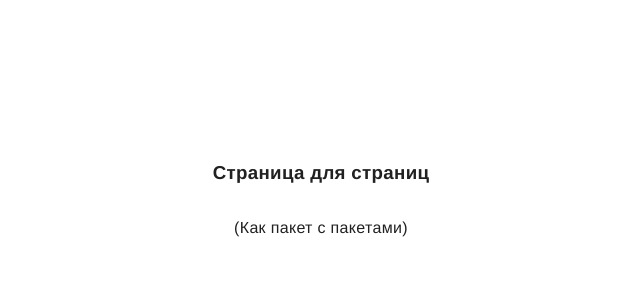
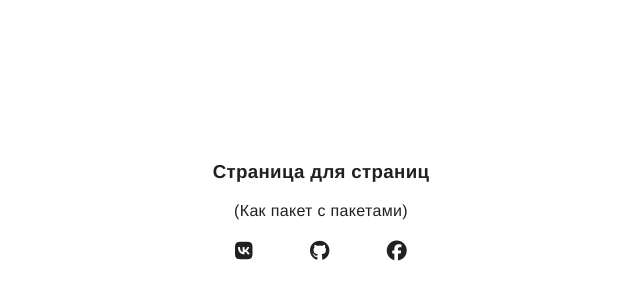
Before and after one commit to dichuvichkin/dichuvichkin.github.io, a plain HTML site: page index.html in a window 1280 px wide. Shown: the part 202-502 px from the top of the page, without its empty margins (319-959 px from the left). Drawn offline with Linux system fonts and the light colour scheme.

Commit message:
New links

```diff
--- a/css/style.css
+++ b/css/style.css
@@ -20,3 +20,19 @@ body {
     text-align: center;
 
 }
+
+.text {
+    padding: 0.4em;
+}
+
+.links {
+    display: flex;
+    flex-flow: row wrap;
+    justify-content: space-around;
+    align-items: center;
+}
+
+.links a {
+    text-decoration: none;
+    color: inherit;
+}
--- a/index.html
+++ b/index.html
@@ -4,14 +4,22 @@
     <meta charset="UTF-8">
     <title>Страница для страниц</title>
     <link rel="stylesheet" href="css/style.css">
-     <meta name="viewport" content="initial-scale=1.0, maximum-scale=1.0">
+      <meta name="viewport" content="initial-scale=1.0, maximum-scale=1.0">
      <link rel="shortcut icon" type="image/x-icon" href="favicon.ico" />
+     <script src="https://use.fontawesome.com/0ebc4fe0f1.js"></script>
 </head>
 <body>
  <div class="main">
      <div class="content">
-        <h3>Страница для страниц</h3>
-        <p>(Как пакет с пакетами)</p>
+         <div class="text">
+            <h3>Страница для страниц</h3>
+            <p>(Как пакет с пакетами)</p>
+        </div>
+        <div class="links">
+            <a href="https://vk.com/dichuvichkin" target="_blank"><i class="fa fa-vk fa-lg fa-2x" aria-hidden="true"></i></a>
+            <a href="https://github.com/dichuvichkin" target="_blank"><i class="fa fa-github fa-lg fa-2x" aria-hidden="true"></i></a>
+            <a href="https://www.facebook.com/dichuvichkin" target="_blank"><i class="fa fa-facebook-official fa-lg fa-2x" aria-hidden="true"></i></a>
+        </div>
      </div>
  </div>
 
```
